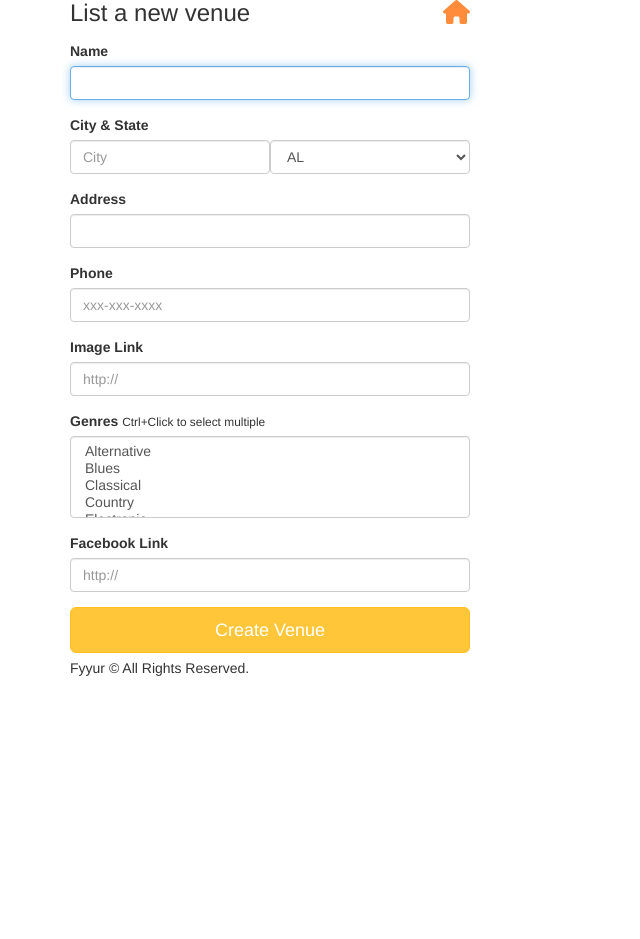
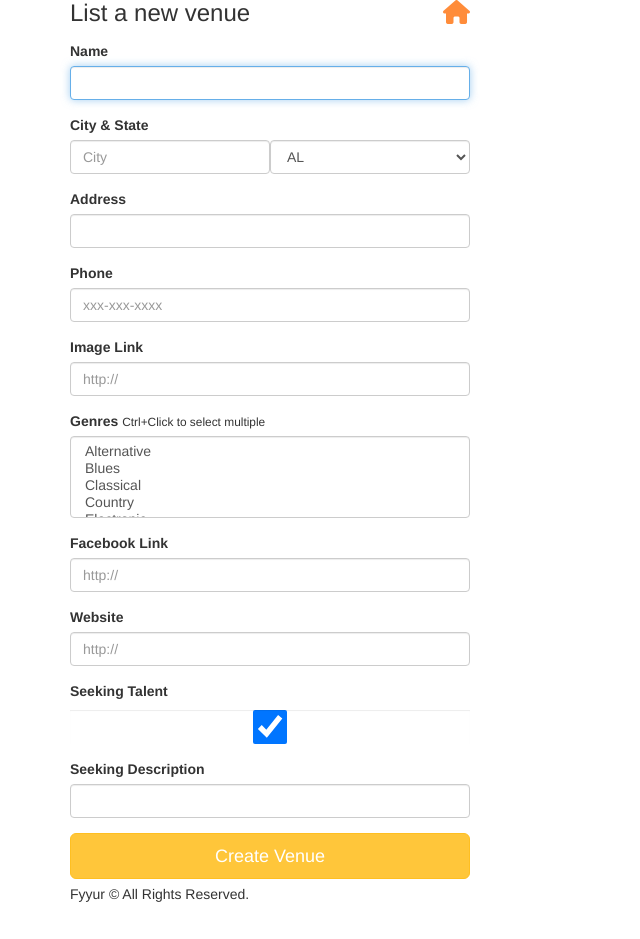
Before and after one commit to wanderindev/fyyur, a Flask app: page /venues/create in a window 1280 px wide. Shown: the part 95-1034 px from the top of the page, without its empty margins (0-640 px from the left). Before the commit the page ends 771 px from the top, so only its background shows below. Run offline with Flask 2, Linux system fonts and the light colour scheme; some libraries are stand-ins or nearby versions.

Commit message:
feat: Add functionality for creating new venues

```diff
--- a/app.py
+++ b/app.py
@@ -1,21 +1,16 @@
 import babel
 import dateutil.parser
-
-# import json
 import logging
 from flask import (
+    abort,
+    flash,
     Flask,
+    redirect,
     render_template,
     request,
-    Response,
-    flash,
-    redirect,
     url_for,
 )
-
 from flask_moment import Moment
-
-# from flask_wtf import Form
 from logging import Formatter, FileHandler
 from flask_migrate import Migrate
 from flask_sqlalchemy import SQLAlchemy
@@ -72,9 +67,6 @@ def create_app(config_name="development"):
         venue = Venue.get_venue(venue_id)
         return render_template("pages/show_venue.html", venue=venue)
 
-    #  Create Venue
-    #  ----------------------------------------------------------------
-
     @app.route("/venues/create", methods=["GET"])
     def create_venue_form():
         form = VenueForm()
@@ -82,15 +74,24 @@ def create_app(config_name="development"):
 
     @app.route("/venues/create", methods=["POST"])
     def create_venue_submission():
-        # TODO: insert form data as a new Venue record in the db, instead
-        # TODO: modify data to be the data object returned from db insertion
-
-        # on successful db insert, flash success
-        flash("Venue " + request.form["name"] + " was successfully listed!")
-        # TODO: on unsuccessful db insert, flash an error instead.
-        # e.g., flash('An error occurred. Venue ' + data.name + ' could not be listed.')
-        # see: http://flask.pocoo.org/docs/1.0/patterns/flashing/
-        return render_template("pages/home.html")
+        genres = request.form.getlist("genres")
+        data = request.form.to_dict()
+        data["genres"] = genres
+        data["seeking_talent"] = (
+            True if data["seeking_talent"] is "y" else False
+        )
+        venue = Venue(**data)
+        result = venue.save_to_db()
+        if result["error"]:
+            flash(
+                "An error occurred. Venue "
+                + data["name"]
+                + " could not be listed."
+            )
+            abort(500)
+        else:
+            flash("Venue " + data["name"] + " was successfully listed!")
+            return render_template("pages/home.html")
 
     @app.route("/venues/<venue_id>", methods=["DELETE"])
     def delete_venue(venue_id):
--- a/forms.py
+++ b/forms.py
@@ -1,10 +1,11 @@
 from datetime import datetime
 from flask_wtf import Form
 from wtforms import (
-    StringField,
+    BooleanField,
+    DateTimeField,
     SelectField,
     SelectMultipleField,
-    DateTimeField,
+    StringField,
 )
 from wtforms.validators import DataRequired, URL
 from constants import GENRES, STATES
@@ -26,12 +27,14 @@ class VenueForm(Form):
     phone = StringField("phone")
     image_link = StringField("image_link")
     genres = SelectMultipleField(
-        # TODO implement enum restriction
-        "genres",
-        validators=[DataRequired()],
-        choices=GENRES,
+        "genres", validators=[DataRequired()], choices=GENRES,
     )
     facebook_link = StringField("facebook_link", validators=[URL()])
+    website = StringField("website")
+    seeking_talent = BooleanField(
+        "seeking_talent", default="checked", false_values=("false", "")
+    )
+    seeking_description = StringField("seeking_description")
 
 
 class ArtistForm(Form):
--- a/templates/forms/new_venue.html
+++ b/templates/forms/new_venue.html
@@ -40,6 +40,20 @@
          <label for="facebook_link">Facebook Link</label>
          {{ form.facebook_link(class_ = 'form-control', placeholder='http://', autofocus = true) }}
       </div>
+
+      <div class="form-group">
+         <label for="website">Website</label>
+         {{ form.website(class_ = 'form-control', placeholder='http://', autofocus = true) }}
+      </div>
+      <div class="form-group">
+         <label for="seeking_talent">Seeking Talent</label>
+         {{ form.seeking_talent(class_ = 'form-control', value = true) }}
+      </div>
+      <div class="form-group">
+         <label for="seeking_description">Seeking Description</label>
+         {{ form.seeking_description(class_ = 'form-control', placeholder='', autofocus = true) }}
+      </div>
+
       <input type="submit" value="Create Venue" class="btn btn-primary btn-lg btn-block">
     </form>
   </div>
```
Also changed, not shown: models.py (+27 -8 lines).
